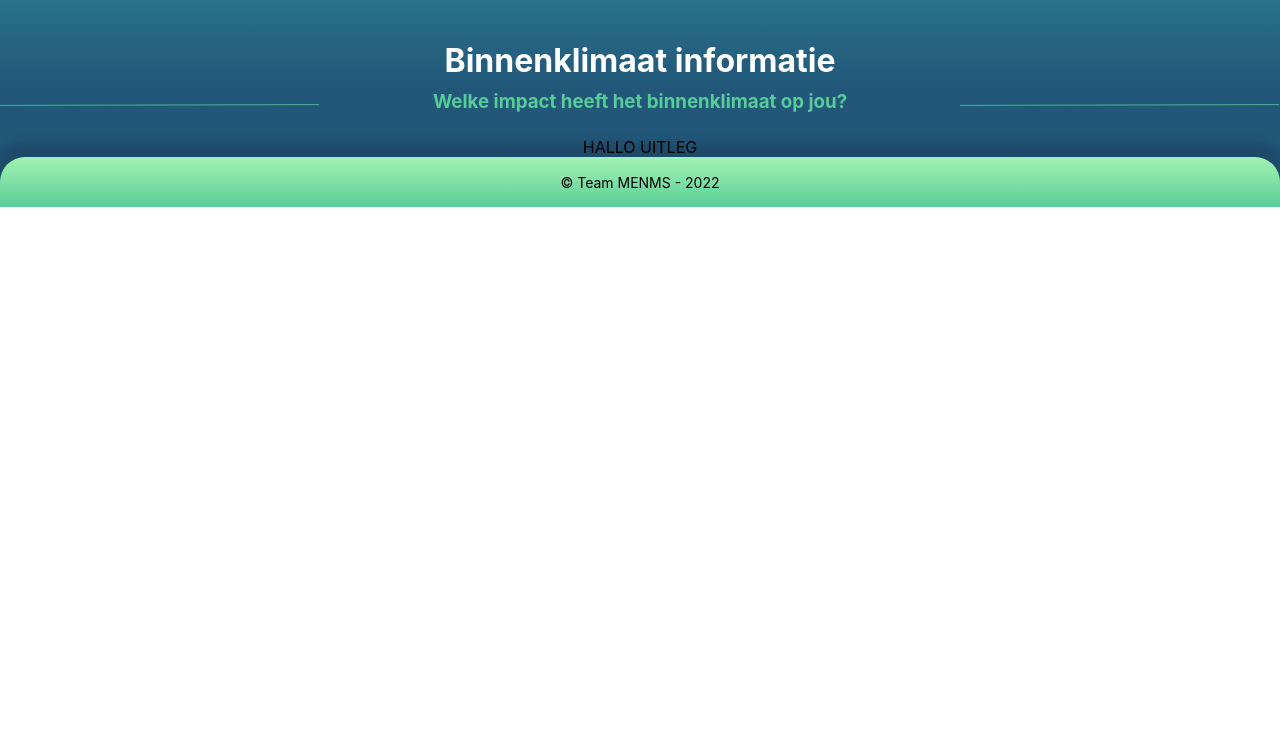
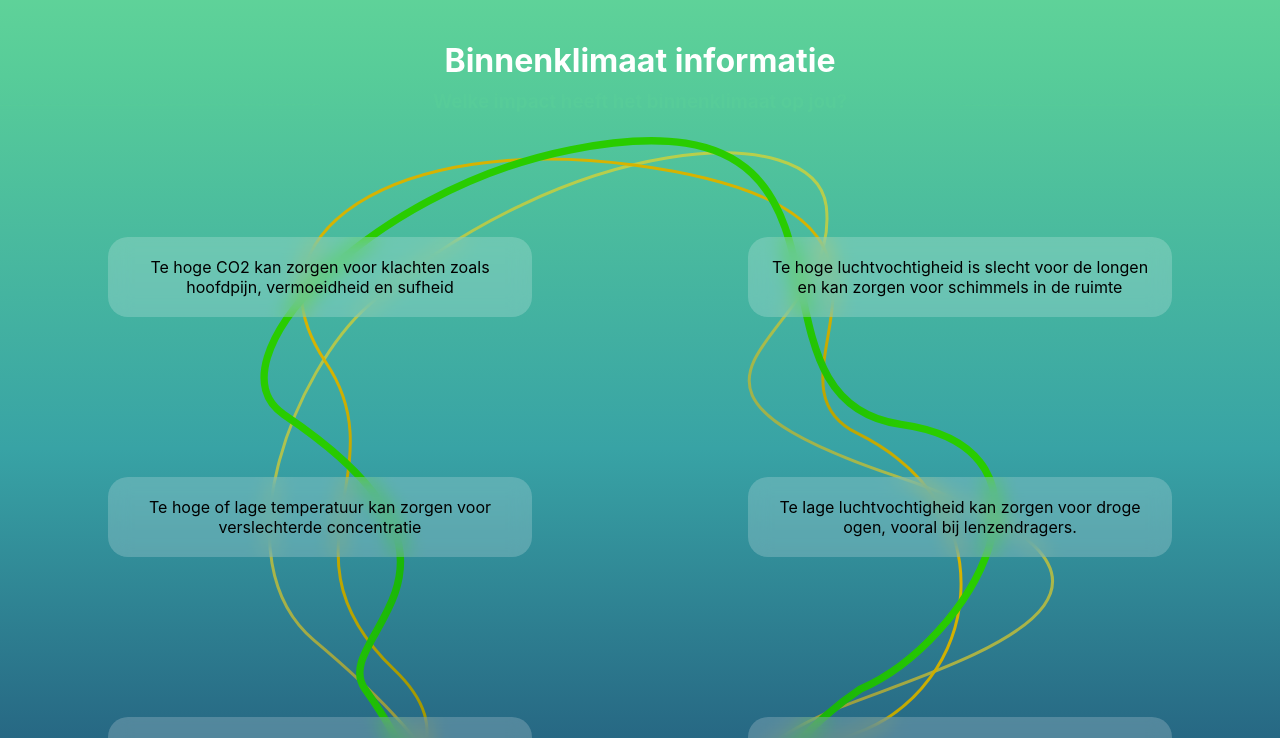
Before and after one commit to MJ1109/Binnenklimaat, a React (Create React App) app: page / in a window 1280 px wide. Shown: the part 1320-2058 px from the top of the page. Before the commit the page ends 1527 px from the top, so only its background shows below. Built offline with nearby package versions, Linux system fonts and the light colour scheme.

Commit message:
Finished ClimateInfo component

```diff
--- a/src/Components/ClimateInfo.jsx
+++ b/src/Components/ClimateInfo.jsx
@@ -1,5 +1,5 @@
 import Line from './svg/line';
-
+import '../style/climateInfo.scss'
 
 function ClimateInfo() {
 
@@ -13,8 +13,17 @@ function ClimateInfo() {
                 <Line color="#57CC99" class="lineR"/>
                 </div>
             </div>
-            <div>
-                HALLO UITLEG
+            <div className='climateInfo'>
+                <div className='flex-column'>
+                    <p>Te hoge CO2 kan zorgen voor klachten zoals hoofdpijn, vermoeidheid en sufheid</p>
+                    <p>Te hoge of lage temperatuur kan zorgen voor verslechterde concentratie </p>
+                    <p>Een goede binnentemperatuur is tussen de 18°C en 22°C</p>
+                </div>
+                <div className='flex-column'>
+                    <p>Te hoge luchtvochtigheid is slecht voor de longen en kan zorgen voor schimmels in de ruimte</p>
+                    <p>Te lage luchtvochtigheid kan zorgen voor droge ogen, vooral bij lenzendragers.</p>
+                    <p>De luchtvochigheid moet tussen de 40% en 60% zitten</p>
+                </div>
             </div>
         </div>
      );
--- /dev/null
+++ b/src/style/climateInfo.scss
@@ -0,0 +1,27 @@
+.climateInfo{
+    display: flex;
+    flex-direction: row;
+    justify-content: space-around;
+
+    background-image: url('../assets/img/Plant-bg.svg');
+    background-size: cover;
+
+    .flex-column{
+        display: flex;
+        flex-direction: column;
+        justify-content: center;
+        align-items: center bottom;
+
+        padding-top: 100px;
+
+        p{
+            width: 30vw;
+            padding: 20px;
+            margin-bottom: 10rem;
+
+            background: rgba(255, 255, 255, 0.2);
+            backdrop-filter: blur(10px);
+            border-radius: 20px;
+        }
+    }
+}
```
Also changed, not shown: src/assets/img/Plant-bg.svg (added).
